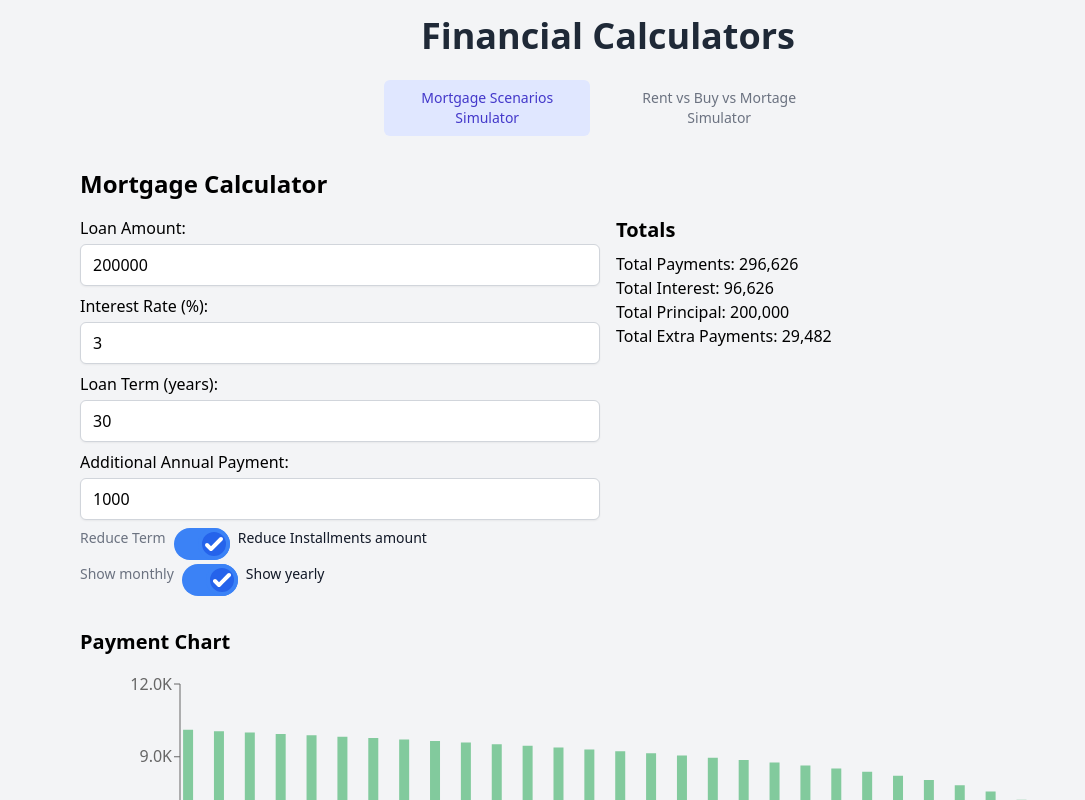
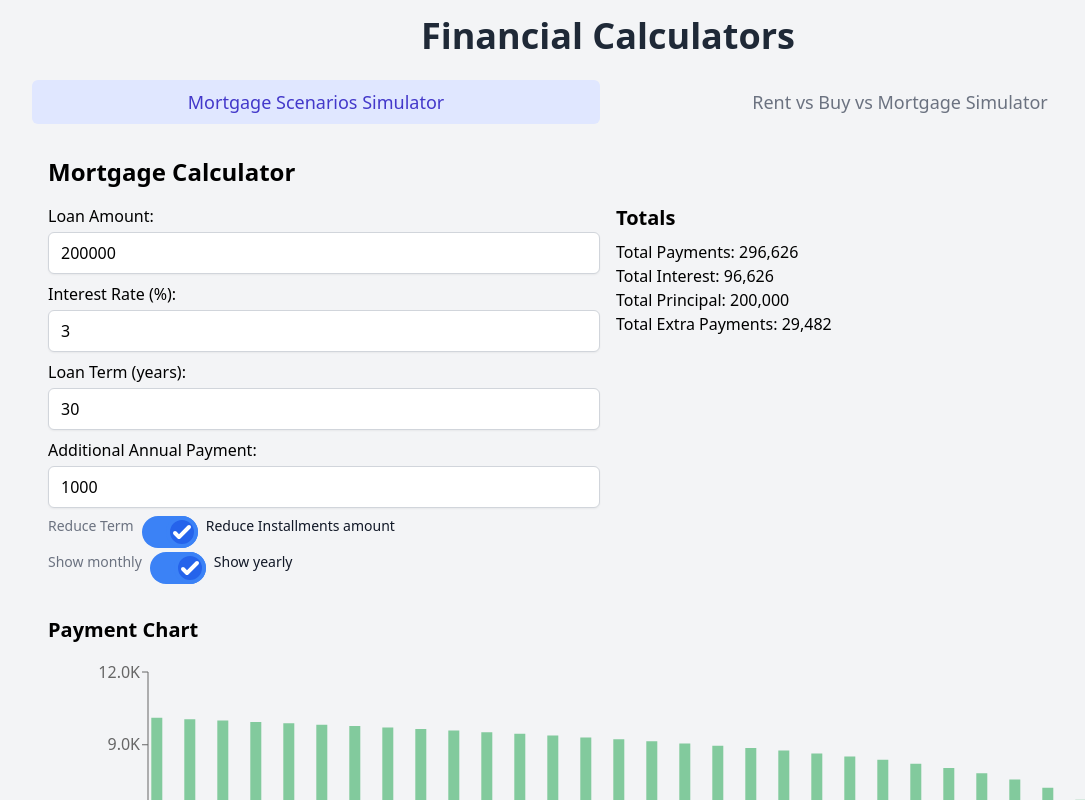
Before and after one commit to alainrk/finance, a React (Vite) app: page / in a window 1280 px wide. Shown: the top 800 px of the page, without its empty margins (32-1117 px from the left). Built offline with nearby package versions, Linux system fonts and the light colour scheme.

Commit message:
Minor fixes on tabs

```diff
--- a/src/App.tsx
+++ b/src/App.tsx
@@ -15,7 +15,7 @@ const App: React.FC = () => {
         Financial Calculators
       </h1>
 
-      <div className="w-full max-w-md px-2 sm:px-0">
+      <div className="w-full px-2 sm:px-4 md:px-6 lg:px-8 xl:px-16 max-w-7xl">
         <div className="sm:hidden mb-2">
           <label htmlFor="tabs" className="sr-only">
             Select a tab
@@ -30,7 +30,9 @@ const App: React.FC = () => {
             }
           >
             <option value="mortgage">Mortgage Scenarios Simulator</option>
-            <option value="comparison">Rent vs Buy vs Mortage Simulator</option>
+            <option value="comparison">
+              Rent vs Buy vs Mortgage Simulator
+            </option>
           </select>
         </div>
         <div className="hidden sm:block">
@@ -41,7 +43,7 @@ const App: React.FC = () => {
                 activeTab === "mortgage"
                   ? "bg-indigo-100 text-indigo-700"
                   : "text-gray-500 hover:text-gray-700"
-              } px-4 py-2 font-medium text-sm rounded-md transition-colors duration-150`}
+              } flex-1 px-4 py-2 font-medium text-sm sm:text-base md:text-lg rounded-md transition-colors duration-150 text-center`}
             >
               Mortgage Scenarios Simulator
             </button>
@@ -51,15 +53,15 @@ const App: React.FC = () => {
                 activeTab === "comparison"
                   ? "bg-indigo-100 text-indigo-700"
                   : "text-gray-500 hover:text-gray-700"
-              } px-4 py-2 font-medium text-sm rounded-md transition-colors duration-150`}
+              } flex-1 px-4 py-2 font-medium text-sm sm:text-base md:text-lg rounded-md transition-colors duration-150 text-center`}
             >
-              Rent vs Buy vs Mortage Simulator
+              Rent vs Buy vs Mortgage Simulator
             </button>
           </nav>
         </div>
       </div>
 
-      <div className="mt-4 w-full max-w-6xl px-4 sm:px-6 lg:px-8">
+      <div className="mt-4 w-full px-2 sm:px-4 md:px-6 lg:px-8 xl:px-16 max-w-7xl">
         {activeTab === "mortgage" ? (
           <MortgageCalculator />
         ) : (
```
